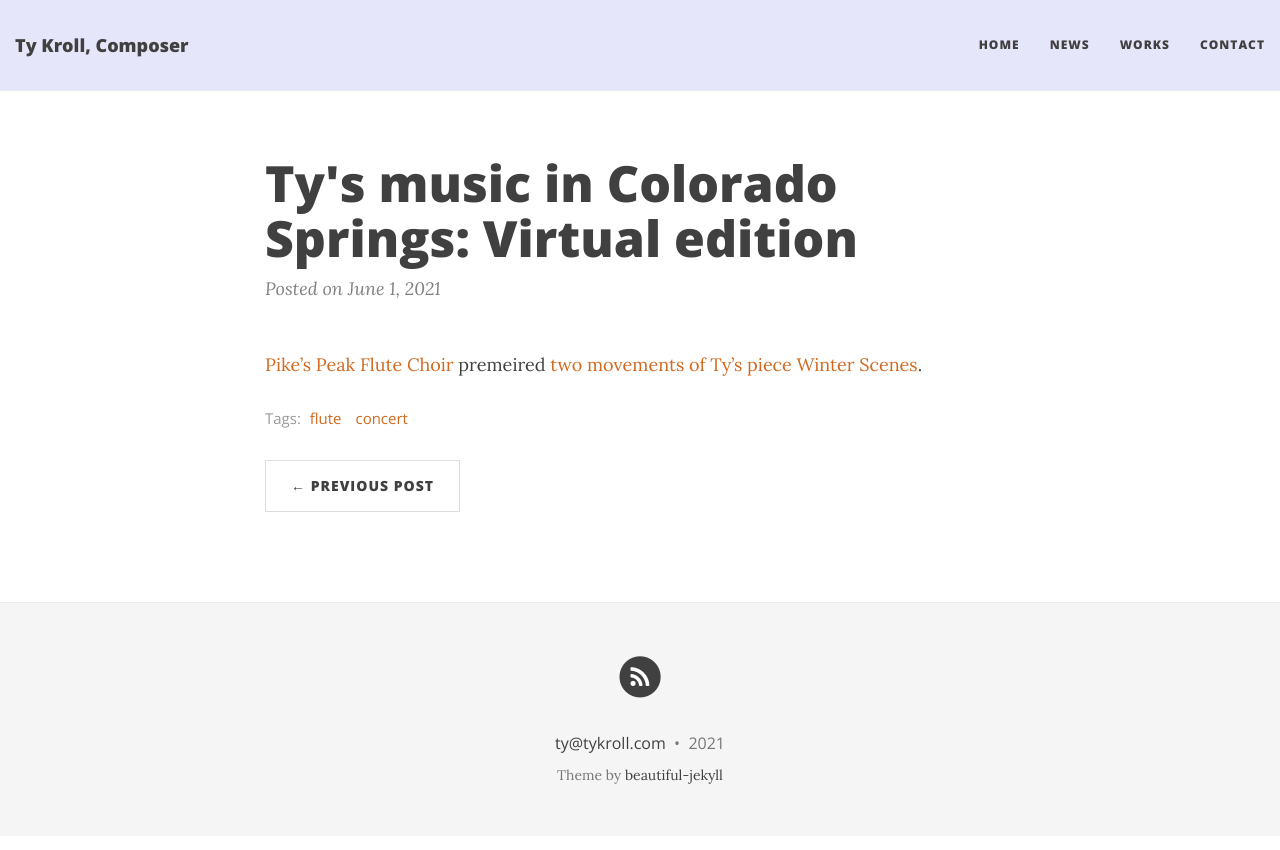
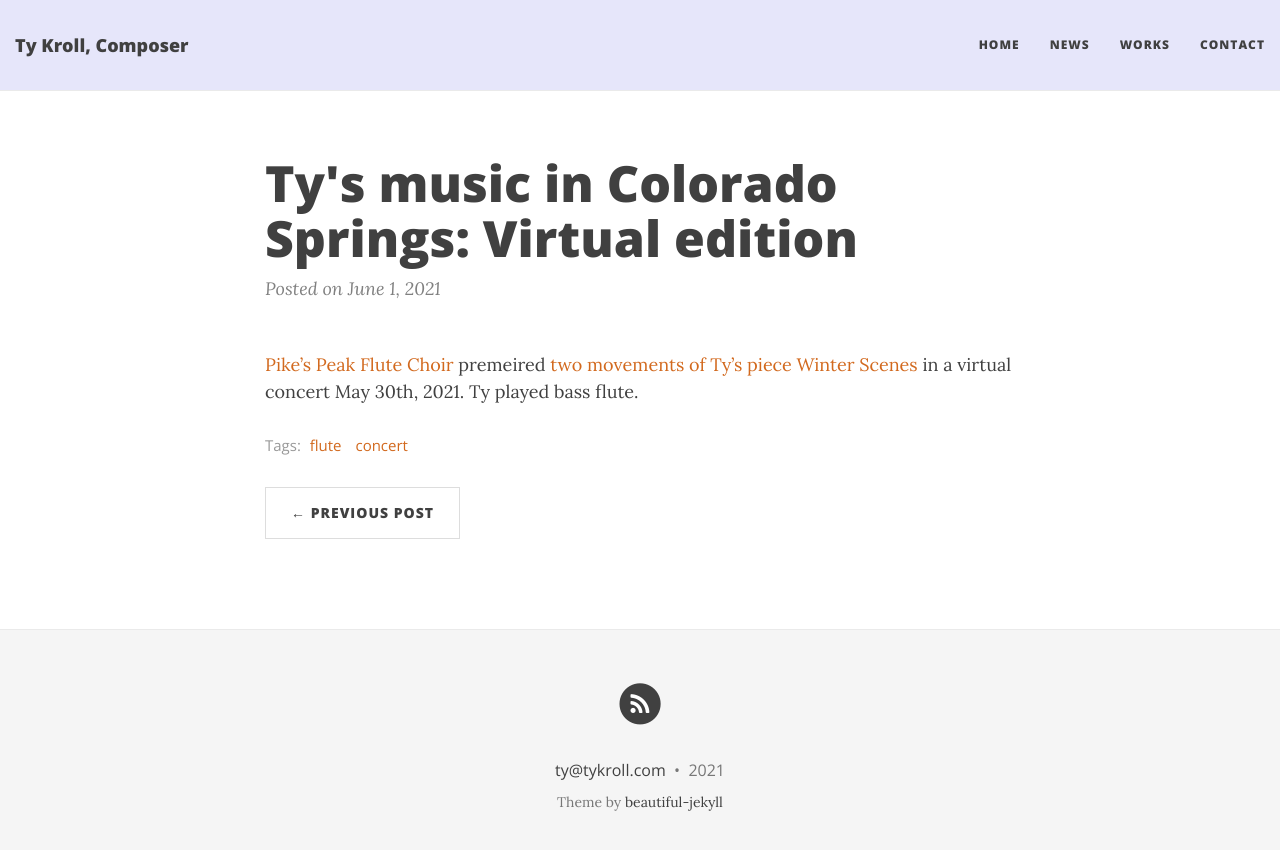
Before and after one commit to ctrueden/tykroll.com, a Jekyll site: the page built from _posts/2021-06-01-Pikes-Peak-performers-Winter-Scenes.md, in a window 1280 px wide. Shown: the top 850 px of the page. Built offline with Jekyll 4.4.1, drawn with Linux system fonts in a browser that asks for light colours; nearby versions of some CDN libraries.

Commit message:
Update 2021-06-01-Pikes-Peak-performers-Winter-Scenes.md

```diff
--- a/_posts/2021-06-01-Pikes-Peak-performers-Winter-Scenes.md
+++ b/_posts/2021-06-01-Pikes-Peak-performers-Winter-Scenes.md
@@ -4,4 +4,4 @@ title: "Ty's music in Colorado Springs: Virtual edition"
 tags: [flute, concert]
 ---
 
-[Pike’s Peak Flute Choir](https://thepikespeakflutechoir.com/) premeired [two movements of Ty's piece Winter Scenes](https://www.facebook.com/thepikespeakflutechoir/videos/771933873482347).
+[Pike’s Peak Flute Choir](https://thepikespeakflutechoir.com/) premeired [two movements of Ty's piece Winter Scenes](https://www.facebook.com/thepikespeakflutechoir/videos/771933873482347) in a virtual concert May 30th, 2021. Ty played bass flute.
```
